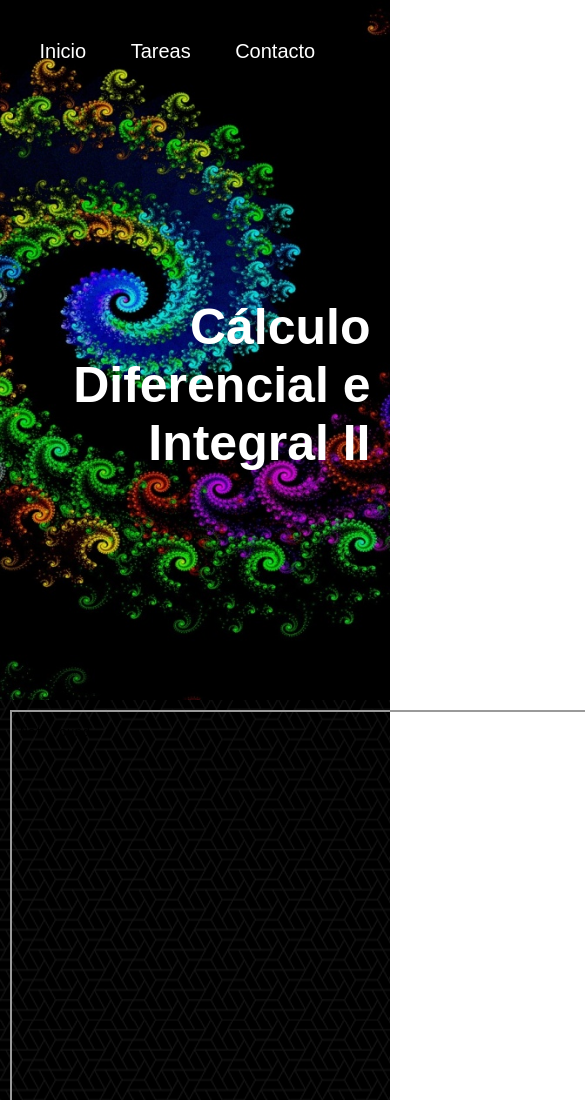
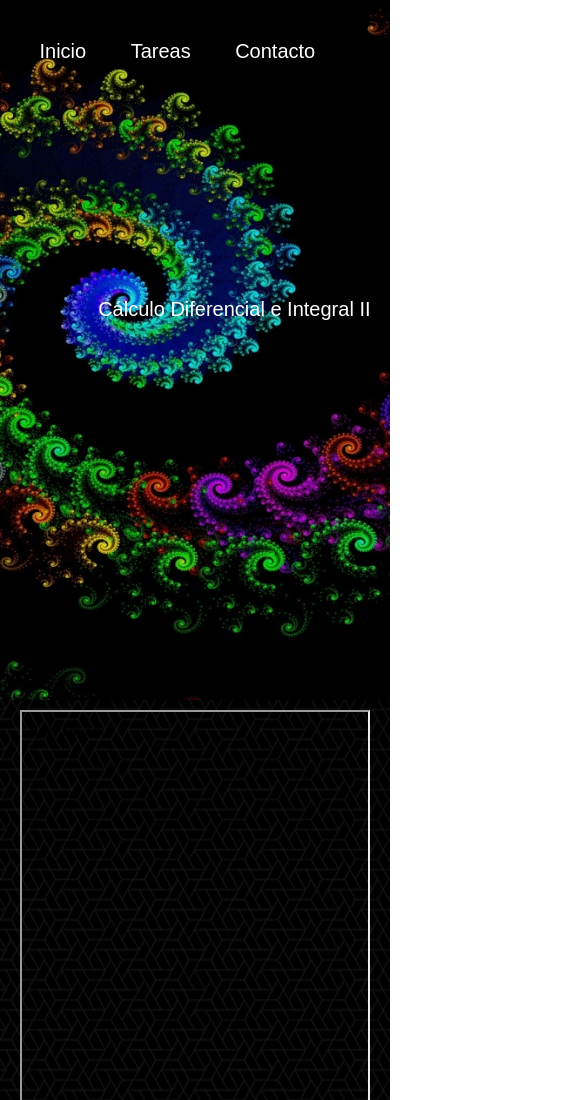
Before and after one commit to amgmat/calculo-diferencial-integral-II, a plain HTML site: page tareas.html in a window 390 px wide. Shown: the top 1100 px of the page, 585 px wide, since content can reach past the window. Drawn offline with Linux system fonts and the light colour scheme.

Commit message:
mejorando tarea

```diff
--- a/css/estilos.css
+++ b/css/estilos.css
@@ -114,3 +114,16 @@ footer .copyright {
 	font-size: 20px;
 	color: #fff;
 }
+
+@media screen and (max-width: 400px){
+	header .logo .materia{
+	font-size: 20px;
+	font-weight: 200;
+	text-align: right;
+	}
+
+	.main .tarea1 iframe{
+	height: 400px;
+	width: 350px;
+	}
+}
--- a/js/efectos.js
+++ b/js/efectos.js
@@ -9,11 +9,11 @@ $(document).ready(function(){
 		},2000 + (index * 500));
 	})
 
-	//if ($(window).width()>800) {
+	if ($(window).width()>800) {
 		$('header .logo').css({
 			opacity:0,
 			marginTop:0
-	//	});
+		});
 
 		$('header .logo').animate({
 			opacity:1,
```
